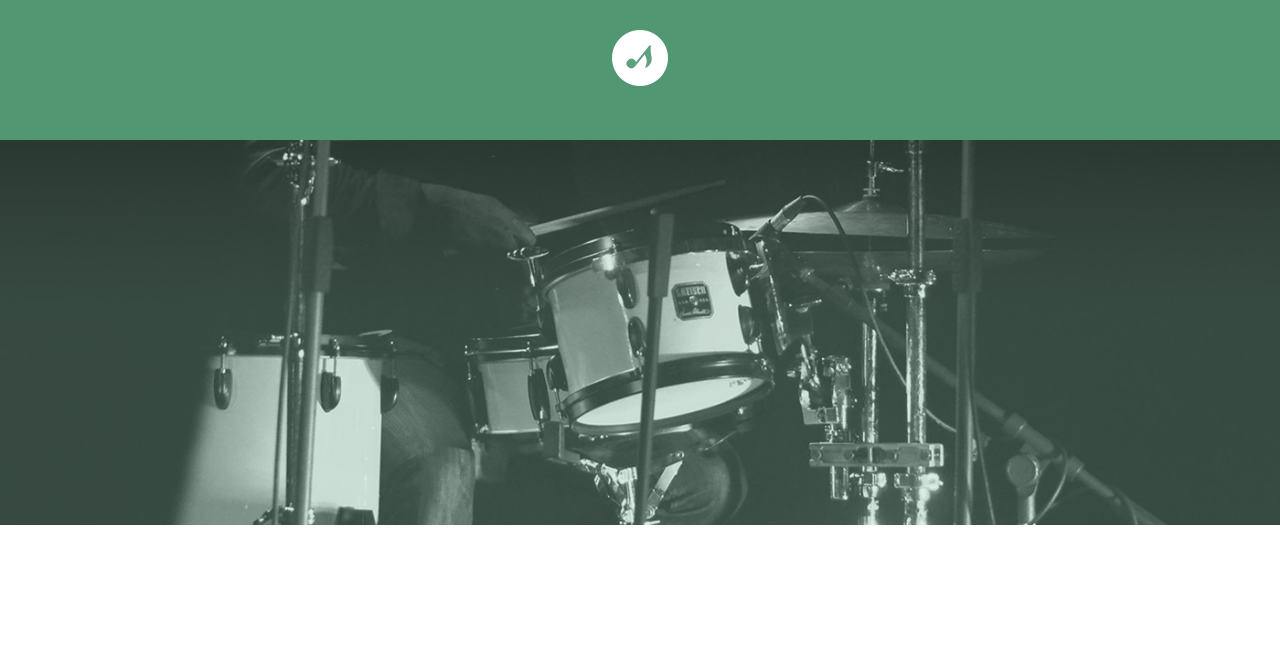
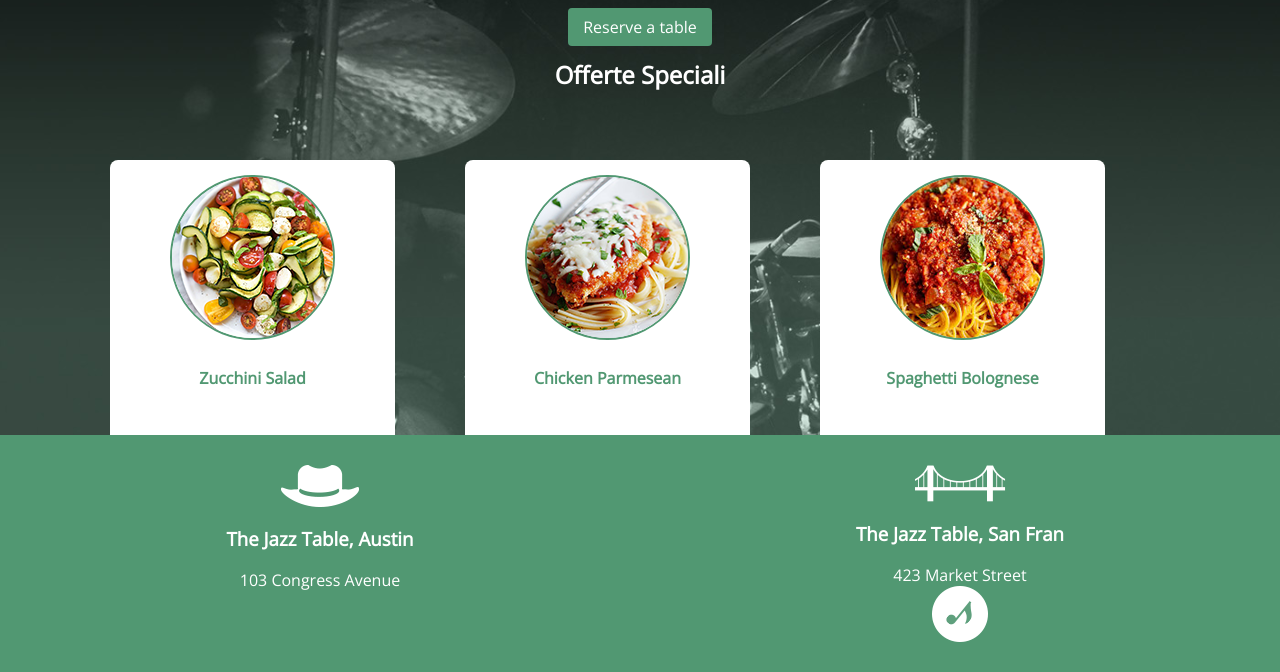
Before and after one commit to yerazo/the-jazz-table, a plain HTML site: page index.html in a window 1280 px wide. Shown: the part 275-947 px from the top of the page. Before the commit the page ends 800 px from the top, so only its background shows below. Drawn offline with nearby package versions, Linux system fonts and the light colour scheme.

Commit message:
Nearly There

```diff
--- a/assets/css/style.css
+++ b/assets/css/style.css
@@ -20,6 +20,17 @@ body{
 }
 .secondary-background{
   background-color:#ffffff;
+}
+.btn{
+	text-decoration: none;
+	text-align: center;
+	padding: 8px 15px;
+	height: 30px;
+	border-radius: 4px;
+	font-weight: 300;
+}
+.btn:hover{
+	opacity: 0.8;
 }
 
 /*HEADER*/
@@ -54,22 +65,55 @@ header .nav li a{
 	text-decoration: none;
 	margin: 0 10px;
 }
+header .nav li a:hover{
+    text-decoration: underline;
+}
 
 /*MAIN*/
+main{
+	padding: 70px 70px;
+	text-align: center;
+}
+.content{
+	width: 100%;
+	padding-bottom: 50px;
+}
+.col-25{
+	width: 25%;
+	float: left;
+}
+.col-50{
+	width: 50%;
+}
 
-.content{
-	background-color: gray;
-	width: 100%;
-	text-align: center;
+/*SPECIALS*/
+.specials{
+	background-color: white;
+	border-radius: 8px 8px 0px 0px;
+	padding: 15px 0 25px 0;
+	margin: 0 30px 0 40px;
+	box-sizing: border-box;
+}
+.image-border{
+	padding: 0 35px;
+}
+.image-border img{
+	border-radius: 100px;
+	border: 2px solid #519872;
 }
 
 /*FOOTER*/
-
+.austin{
+	float: left;
+}
+.san-francisco{
+	float: left;
+}
 footer{
 	width: 100%;
-	height: 80px;
 	padding: 30px 0px 30px 0px;
 	text-align: center;
+	font-weight: 300;
 	clear: both;
 }
 footer img{
--- a/index.html
+++ b/index.html
@@ -36,13 +36,51 @@
     		<h1>Music. Class. Food.</h1>
     		<h3>In Austin & San Francisco</h3>
 
+    		<a href="" class="btn secondary-text primary-background">Reserve a table</a>
+    		<br>
     		<h2>Offerte Speciali</h2>
+    	</div>
+
+    	<section>
+    		<div class="specials col-25 primary-text">
+    			<div class="image-border">
+    				<img src="assets/images/zucchini-salad.png" alt="fresh zucchini salad">
+    			</div>
+    			<h4>Zucchini Salad</h4>
+    		</div>
+
+    		<div class="specials col-25 primary-text">
+    			<div class="image-border">
+    				<img src="assets/images/chicken-parm.png" alt="rich chicken parmesean">
+    			</div>
+    			<h4>Chicken Parmesean</h4>
+    		</div>
+
+    		<div class="specials col-25 primary-text">
+    			<div class="image-border">
+    				<img src="assets/images/spaghetti-bolognese.png" alt="spaghetti bolognese">
+    			</div>
+    			<h4>Spaghetti Bolognese</h4>
+    		</div>
+    	</section>
 
     	</div>
     </main>
 
-    <footer class="primary-background">
-    	<img src="assets/images/icon.png" alt="Music note icon">
+    <footer class="primary-background secondary-text">
+    <div class="austin col-50">
+    	<img src="assets/images/austin.png">
+    	<h3>The Jazz Table, Austin</h3>
+    	<span>103 Congress Avenue</span>
+    </div>
+
+    <div class="san-francisco col-50">
+    	<img src="assets/images/sanfrancisco.png">
+    	<h3>The Jazz Table, San Fran</h3>
+    	<span>423 Market Street</span>
+    </div>
+
+       <img src="assets/images/icon.png" alt="Music note icon">
     </footer>
   </body>
 
```
